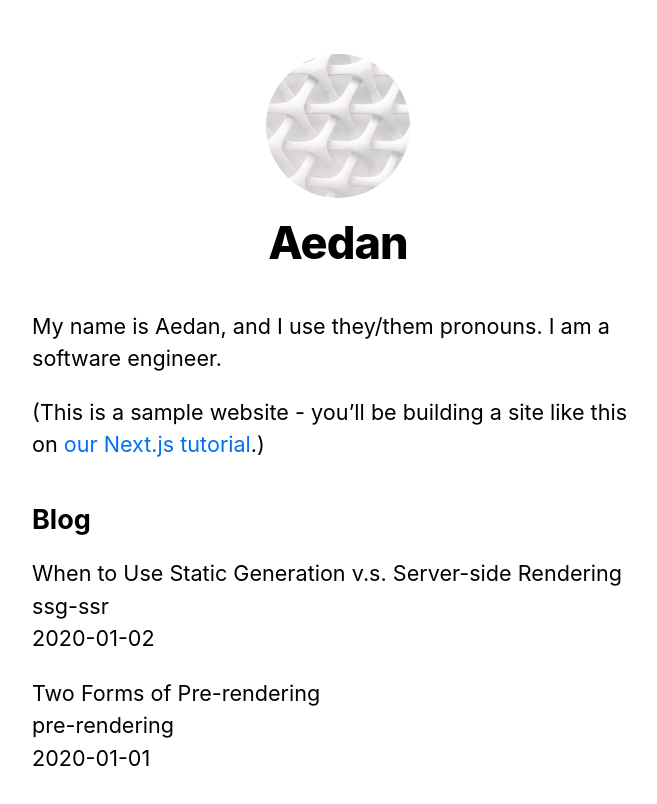
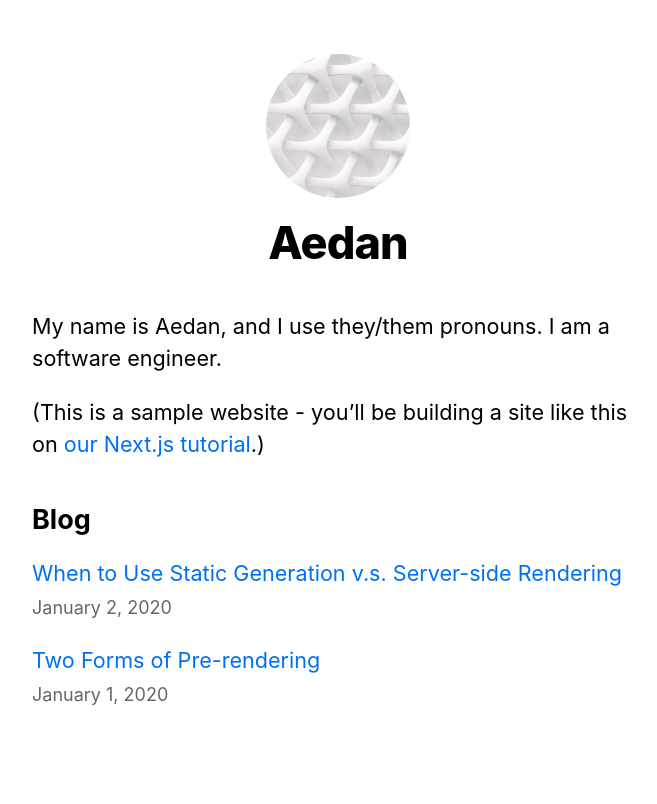
Before and after one commit to aedandan/nextjs-vercel-crash-course, a Next.js app: page / in a window 1280 px wide. Shown: the top 804 px of the page, without its empty margins (302-959 px from the left). Built offline with nearby package versions, Linux system fonts and the light colour scheme.

Commit message:
Introduce date.js to pretty-print dates in index

```diff
--- /dev/null
+++ b/components/date.js
@@ -0,0 +1,6 @@
+import { parseISO, format } from 'date-fns';
+
+export default function Date({ dateString }) {
+  const date = parseISO(dateString);
+  return <time dateTime={dateString}>{format(date, 'LLLL d, yyyy')}</time>;
+}
--- a/pages/index.js
+++ b/pages/index.js
@@ -2,6 +2,8 @@
 import Layout, { siteTitle } from '../components/layout';
 import utilStyles from '../styles/utils.module.css';
 import { getSortedPostsData } from '../lib/posts';
+import Link from 'next/link';
+import Date from '../components/date';
 
 export async function getStaticProps() {
   const allPostsData = getSortedPostsData();
@@ -30,11 +32,11 @@
         <ul className={utilStyles.list}>
           {allPostsData.map(({ id, date, title }) => (
             <li className={utilStyles.listItem} key={id}>
-              {title}
+              <Link href={`/posts/${id}`}>{title}</Link>
               <br />
-              {id}
-              <br />
-              {date}
+              <small className={utilStyles.lightText}>
+                <Date dateString={date} />
+              </small>
             </li>
           ))}
         </ul>
```
